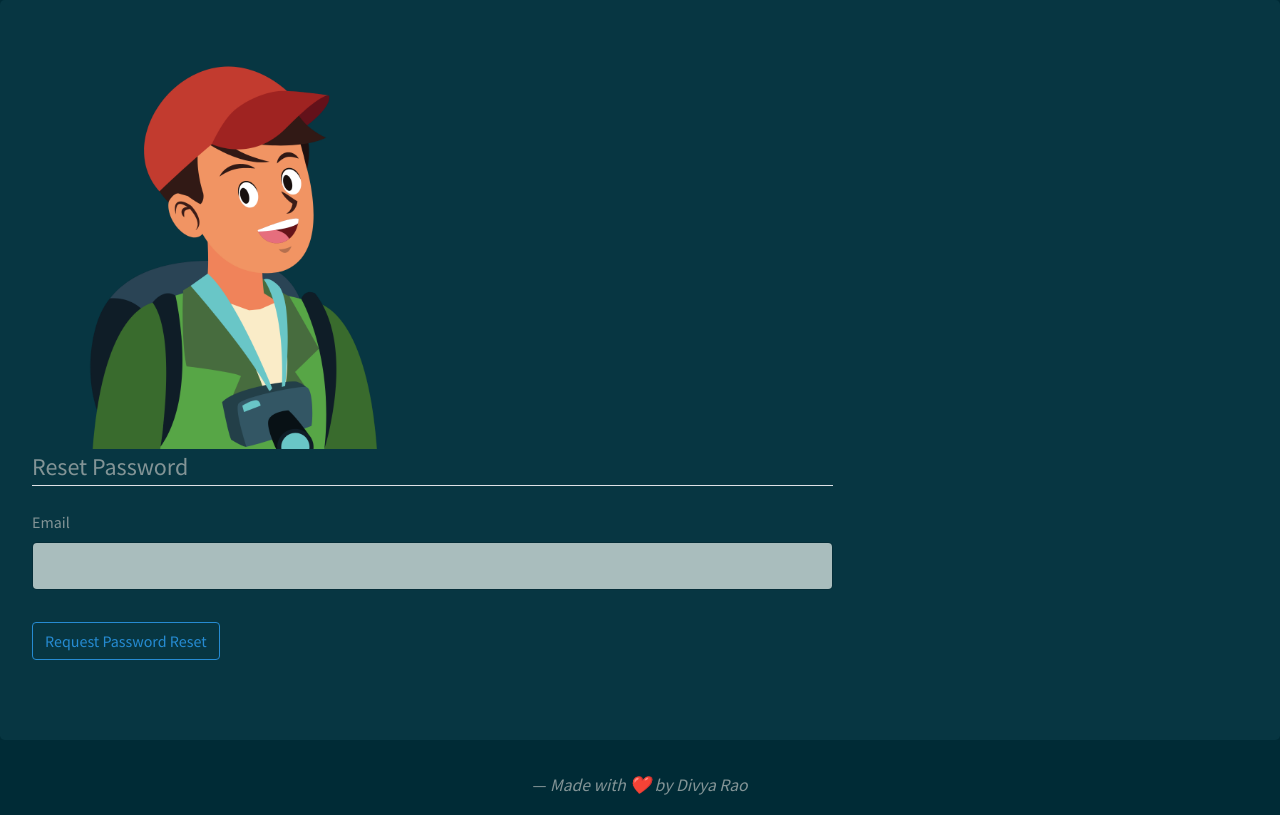
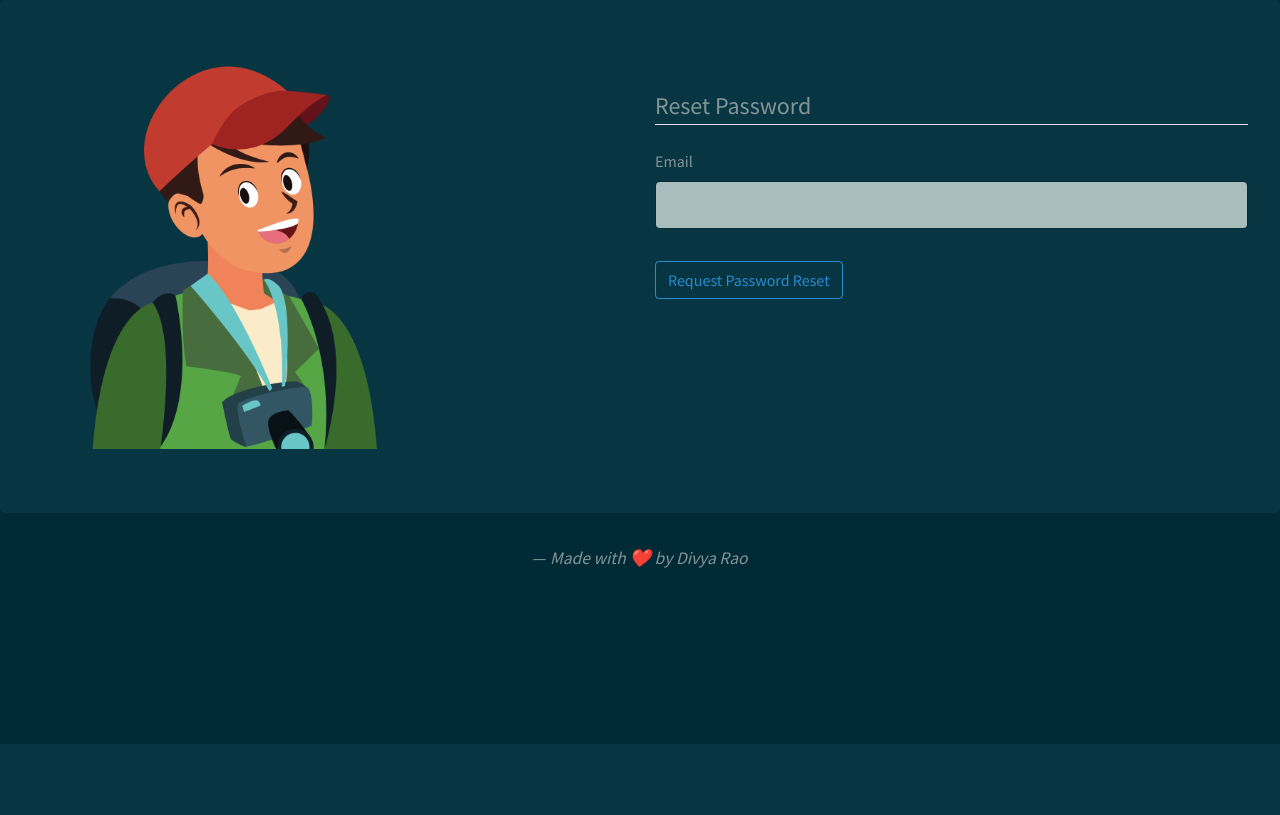
Before and after one commit to dsrao711/Yomadic, a Flask app: page /reset_password in a window 1280 px wide. Shown: the part 56-871 px from the top of the page. After the commit the page ends 624 px from the top, so only its background shows below. Run offline with Flask 2, Linux system fonts and the light colour scheme; some libraries are stand-ins or nearby versions.

Commit message:
UI modified

```diff
--- a/flaskapp/templates/reset_request.html
+++ b/flaskapp/templates/reset_request.html
@@ -4,9 +4,8 @@
         <div class="col-lg-4">
             <img src="../static/assets/3.png" class="img-responsive" style="width:100%">
         </div>
-        <div class="col-lg-2">
-        </div>
-        <div class="col-lg-8">
+        <div class="col-lg-2"></div>
+        <div class="col-lg-6 mt-4">
             <div class="content-section">
                 <form method="POST" action="">
                     {{ form.hidden_tag() }}
```
